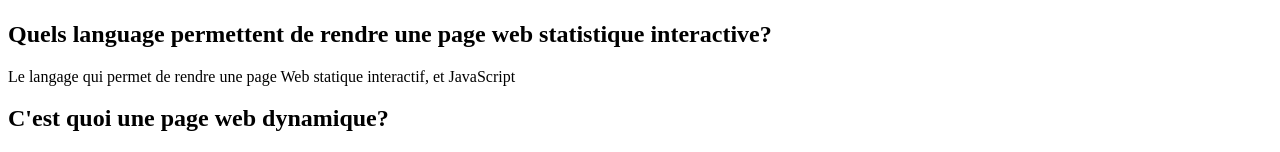
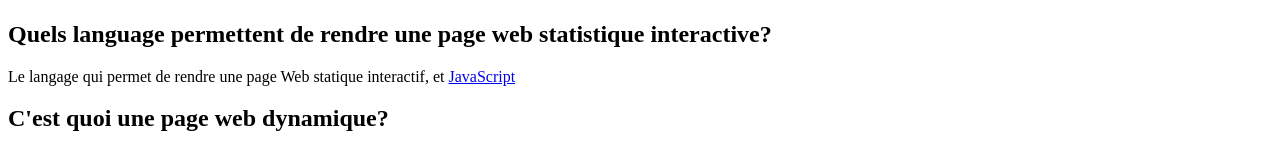
Before and after one commit to Lenaelle-crn22/Mon--premier--site-, a plain HTML site: page index.html in a window 1280 px wide. Shown: the part 245-397 px from the top of the page. Drawn offline with Linux system fonts and the light colour scheme.

Commit message:
Update index.html

```diff
--- a/index.html
+++ b/index.html
@@ -13,7 +13,7 @@
         de la demande. C‘est a dire qu‘a un moment donnée tout les internautes qui demandent la page recoivent le meme contenu<p>
             <img src="https://cdn.futura-sciences.com/cdn-cgi/image/width=1920,quality=50,format=auto/sources/images/actu/icann-internet-nom-de-domaine.jpg" width="300">
     <h2>Quels language permettent de rendre une page web statistique interactive?</h2>
-    <p> Le langage qui  permet de rendre une page Web statique interactif, et JavaScript </p>
+    <p> Le langage qui  permet de rendre une page Web statique interactif, et <a href="https://fr.wikipedia.org/wiki/JavaScript">JavaScript</a></p>
     <h2>C'est quoi une page web dynamique?</h2>
        <p> Une page Web dynamique est une page Web générée à la demande,par opposition à une page Web stative.
            Le contenu d'une page Web dynamique peut varier en fonction d'information(heure,nom de l'utilisateur)
```
